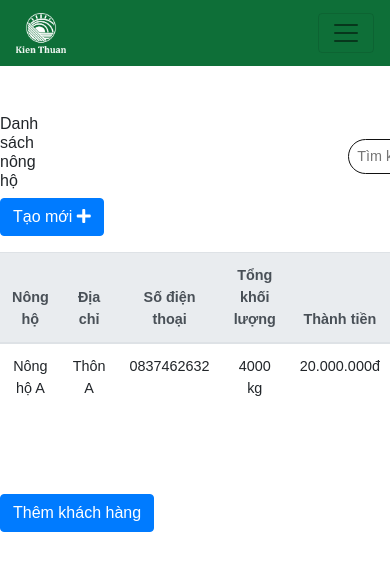
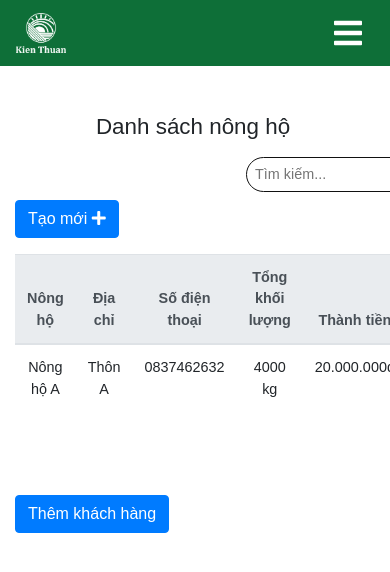
Before and after one commit to TranVanTu1209/tea_update, a plain HTML site: page customer_list.html in a window 390 px wide. Shown: the top 572 px of the page. Drawn offline with nearby package versions, Linux system fonts and the light colour scheme.

Commit message:
add responsive

```diff
--- a/css/mobile.css
+++ b/css/mobile.css
@@ -1,6 +1,10 @@
 @media (max-width : 736px) {
-  .container {
-    padding: 0;
+
+  .list-customer-header {
+    flex-direction: column;
+  }
+  .list-customer-header input {
+    margin: 0.5rem 0;
   }
 
 }
--- a/css/style.css
+++ b/css/style.css
@@ -192,3 +192,10 @@ section.home-page main.right-content .list-customer-order-details .form-group {
   width: 20px;
   height: 20px;
 }
+button.navbar-toggler {
+  border: none;
+  outline: none;
+}
+button.navbar-toggler i.fa-bars {
+  font-size: 2rem;
+}
--- a/css/tablets.css
+++ b/css/tablets.css
@@ -1,14 +1,168 @@
-@media (max-width : 812px) {
+@media(max-width : 1025px) {
+  body {
+    font-size: 0.9rem;
+  }
+  h3 {
+    font-size: 1.4rem;
+  }
+}
+@media (max-width : 960px) {
+  section.home-page .right-content .container {
+    margin-left: 0;
+  }
+  section.home-page .right-content .container table{
+    width: 900px;
+  }
+}
+@media (max-width : 990px) {
+  section.home-page .right-content .container {
+    margin-left: 0;
+  }
+  section.home-page .right-content .container table{
+    width: 930px;
+  }
+}
+@media (max-width : 930px) {
+  section.home-page .right-content .container {
+    margin-left: 0;
+  }
+  section.home-page .right-content .container table{
+    width: 885px;
+  }
+}
+@media (max-width : 900px) {
+  section.home-page .right-content .container {
+    margin-left: 0;
+  }
+  section.home-page .right-content .container table{
+    width: 850px;
+  }
+}
+@media (max-width : 830px) {
+  section.home-page .right-content .container {
+    margin-left: 0;
+  }
+  section.home-page .right-content .container table{
+    width: 780px;
+  }
+}
+@media (max-width : 769px) {
   section.home-page .right-content {
     width: 80%;
     font-size: 0.9rem;
   }
-  section.home-page .right-content h3 {
-    font-size: 1rem;
+  main {
+    width: 100%;
   }
-  section.home-page aside.left-content {
-    width: 20%;
+  .container {
+     width: 99vw;
+  }
+  .search-box {
+    margin-left: 0;
+  }
+  section.home-page .right-content .container{
+    margin-left: 0;
+   font-size: 0.9rem;
+ }
+ section.home-page .right-content .container table{
+  width: 730px;
+}
+.list-customer-header {
+  flex-direction: column;
+}
+.list-customer-header input {
+  margin: 0.5rem 0;
+}
+}
+@media (max-width : 750px) {
+  section.home-page .right-content .container{
+    margin-left: 0;
     font-size: 0.9rem;
+ }
+ section.home-page .right-content .container table{
+  width: 710px;
+}
+.list-customer-header {
+  flex-direction: column;
+}
+.list-customer-header input {
+  margin: 0.5rem 0;
+}
+}
+@media (max-width : 660px) {
+  section.home-page .right-content .container {
+    margin-left: 0;
   }
+  section.home-page .right-content .container table{
+    width: 630px;
+  }
+}
+@media (max-width : 630px) {
+  section.home-page .right-content .container {
+    margin-left: 0;
+  }
+  section.home-page .right-content .container table{
+    width: 595px;
+  }
+}
+@media (max-width : 600px) {
+  section.home-page .right-content .container {
+    margin-left: 0;
+  }
+  section.home-page .right-content .container table{
+    width: 560px;
+  }
+}
 
+@media (max-width : 580px) {
+  section.home-page .right-content .container {
+    margin-left: 0;
+  }
+  section.home-page .right-content .container table{
+    width: 540px;
+
+  }
 }
+
+@media (max-width : 550px) {
+  section.home-page .right-content .container {
+    margin-left: 0;
+  }
+  section.home-page .right-content .container table{
+    width: 500px;
+
+  }
+}
+@media (max-width : 500px) {
+  section.home-page .right-content .container {
+    margin-left: 0;
+  }
+  section.home-page .right-content .container table{
+    width: 470px;
+
+  }
+}
+@media (max-width : 480px) {
+  section.home-page .right-content .container {
+    margin-left: 0;
+  }
+  section.home-page .right-content .container table{
+    width: 460px;
+  }
+}
+@media (max-width : 450px) {
+  section.home-page .right-content .container {
+    margin-left: 0;
+  }
+  section.home-page .right-content .container table{
+    width: 410px;
+  }
+}
+@media (max-width : 410px) {
+  section.home-page .right-content .container {
+    margin-left: 0;
+  }
+  section.home-page .right-content .container table{
+    width: 380px;
+  }
+}
--- a/customer_list.html
+++ b/customer_list.html
@@ -18,8 +18,8 @@
 			crossorigin="anonymous"
 		/>
 		<link rel="stylesheet" href="./css/style.css" />
+		<link rel="stylesheet" href="./css/tablets.css" />
 		<link rel="stylesheet" href="./css/mobile.css" />
-		<link rel="stylesheet" href="./css/tablets.css" />
 		<title>Trang chủ | Admin</title>
 	</head>
 	<body>
@@ -30,7 +30,7 @@
 					<img src="./img/logo.png" alt="">
 				</a>
 				<button class="navbar-toggler" type="button" data-toggle="collapse" data-target="#navbarSupportedContent" aria-controls="navbarSupportedContent" aria-expanded="false" aria-label="Toggle navigation">
-					<span class="navbar-toggler-icon"></span>
+					<i class="fas fa-bars text-white fa-2x"></i>
 				</button>
 
 				<div class="collapse navbar-collapse" id="navbarSupportedContent">
```
Also changed, not shown: loan_customer_pay.html (+2 -0 lines), loan_list_paid_detail.html (+2 -0 lines), sign_forgot_password.html (+1 -1 lines), signin.html (+1 -1 lines).
